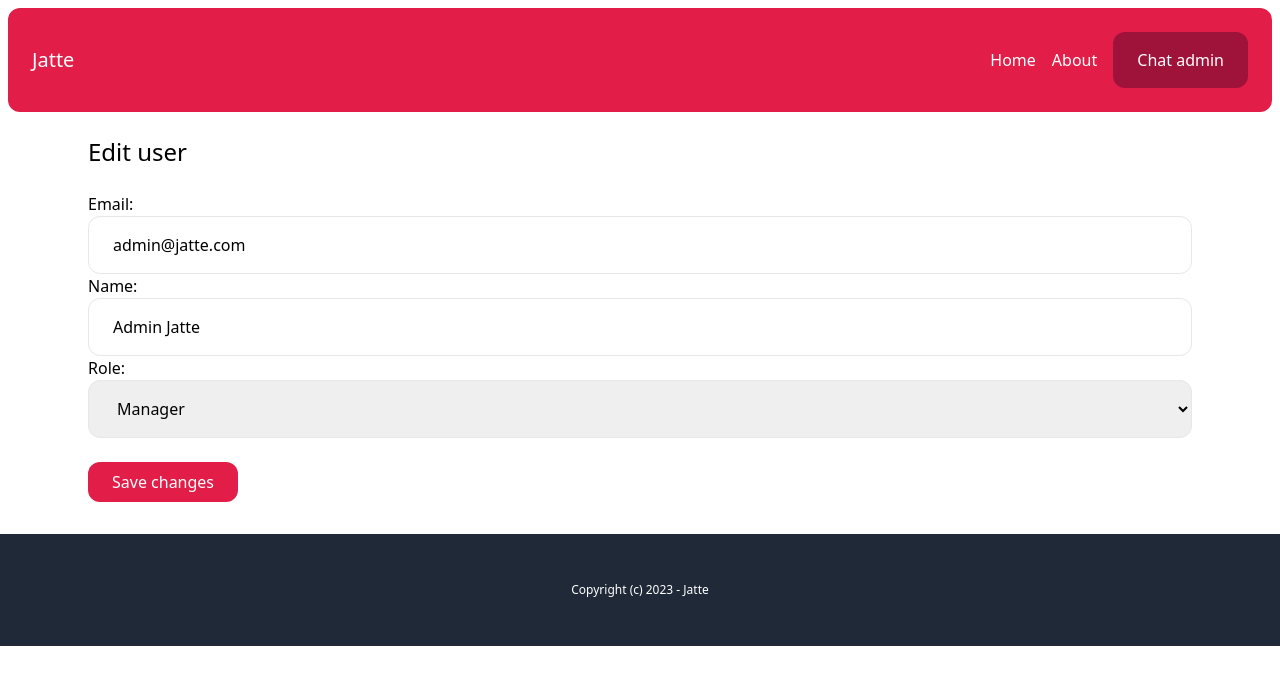
After one commit to OlegMXX/ChatWebsite, a Django app: page /chat-admin/users/5e171cf7-1351-40b2-aab4-0b2584181f0c/edit/ in a window 1280 px wide. The commit adds this page. Shown: the top 685 px of the page. Run offline with Django 4.2, Linux system fonts and the light colour scheme; a user stored in the database is signed in; data comes from the database, SQL or seed files in the repository; both versions use the stored data as it was after the commit; style sheets or scripts are compiled from the project's sources.

Commit message:
managers can edit users

```diff
--- a/jatte/chat/templates/chat/admin.html
+++ b/jatte/chat/templates/chat/admin.html
@@ -19,7 +19,9 @@
                         <p class="px-2">{{ user.email }}</p>
                         <p class="px-2">{{ user.get_role_display }}</p>
                         <p class="px-2 text-right">
-                            <a href="#" class="underline">Edit</a>
+                            {% if perms.user.edit_user %}
+                                <a href="{% url 'chat:edit_user' user.pk %}" class="underline">Edit</a>
+                            {% endif %}
                         </p>
                     </div>
                 {% endfor %}
--- /dev/null
+++ b/jatte/chat/templates/chat/edit_user.html
@@ -0,0 +1,13 @@
+{% extends 'core/base.html' %}
+
+{% block content %}
+    <h1 class="mb-6 text-2xl">Edit user</h1>
+
+    <form method="post" action="." >
+        {% csrf_token %}
+
+        {{ form.as_p }}
+
+        <button class="mt-6 inline-block py-2 px-6 bg-rose-600 text-white rounded-xl">Save changes</button>
+    </form>
+{% endblock %}
--- a/jatte/chat/urls.py
+++ b/jatte/chat/urls.py
@@ -10,5 +10,6 @@ urlpatterns = [
     path('chat-admin/', views.admin, name='admin'),
     path('chat-admin/add-user/', views.add_user, name='add_user'),
     path('chat-admin/users/<uuid:uuid>/', views.user_detail, name='user_detail'),
+    path('chat-admin/users/<uuid:uuid>/edit/', views.edit_user, name='edit_user'),
     path('chat-admin/<str:uuid>/', views.room, name='room'),
 ]
--- a/jatte/chat/views.py
+++ b/jatte/chat/views.py
@@ -56,6 +56,30 @@ def user_detail(request, uuid):
         'rooms': rooms
     })
 
+@login_required
+def edit_user(request, uuid):
+    if request.user.has_perm('user.edit_user'):
+        user = User.objects.get(pk=uuid)
+
+        if request.method == 'POST':
+            form = EditUserForm(request.POST, instance=user)
+
+            if form.is_valid():
+                form.save()
+
+                messages.success(request, 'The changes was saved successfully')
+                return redirect('/chat-admin/')
+        else:
+            form = EditUserForm(instance=user)
+
+        return render(request, 'chat/edit_user.html', {
+            'user': user,
+            'form': form
+        })
+    else:
+        messages.error(request, 'You do not have permission to edit users.')
+
+        return redirect('/chat-admin/')
 
 @login_required
 def add_user(request):
```
Also changed, not shown: jatte/db.sqlite3.
